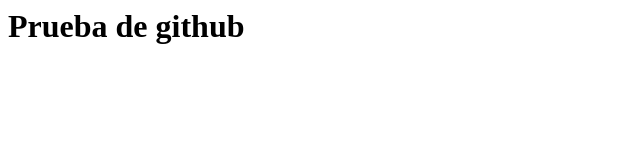
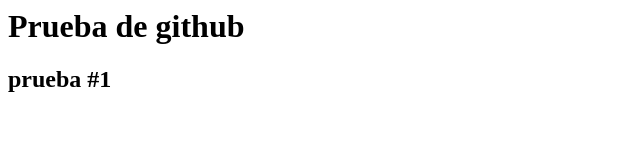
Before and after one commit to BrayanUCH/HTML-Prueba-Github, a plain HTML site: page Index.html in a window 1280 px wide. Shown: the whole page, without its empty margins (0-640 px from the left). Drawn offline with Linux system fonts and the light colour scheme.

Commit message:
Commit #1
primer commit de prueba

```diff
--- a/Index.html
+++ b/Index.html
@@ -1 +1,2 @@
 <h1>Prueba de github</h1>
+<h2>prueba #1</h2>
```
